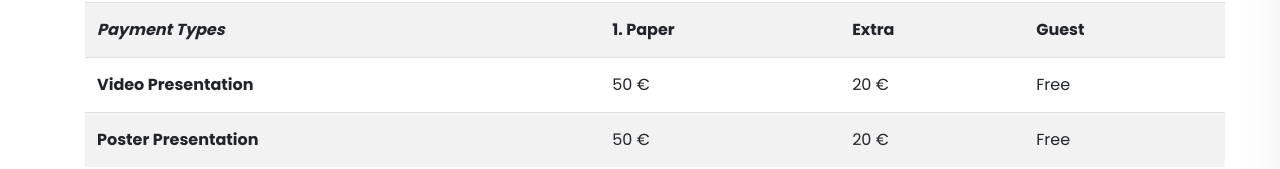
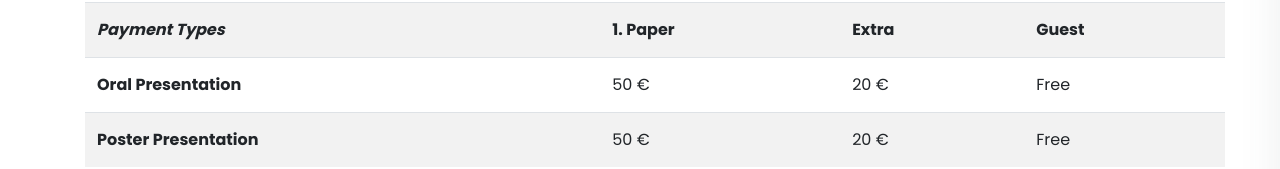
Before and after one commit to subfyi/symposium-next, a Next.js app: page /conference-fee in a window 1280 px wide. Shown: the part 343-512 px from the top of the page. Built offline with nearby package versions, Linux system fonts and the light colour scheme; some icons are missing; a web font is replaced by a local one.

Commit message:
2023 e.1.3

```diff
--- a/pages/conference-fee.js
+++ b/pages/conference-fee.js
@@ -39,7 +39,7 @@ const AboutPage = () => {
                                                 </td>
                                             </tr>
                                             <tr>
-                                                <td><strong>Video Presentation</strong></td>
+                                                <td><strong>Oral Presentation</strong></td>
                                                 <td>50 €</td>
                                                 <td>20 €</td>
                                                 <td>Free</td>
```
